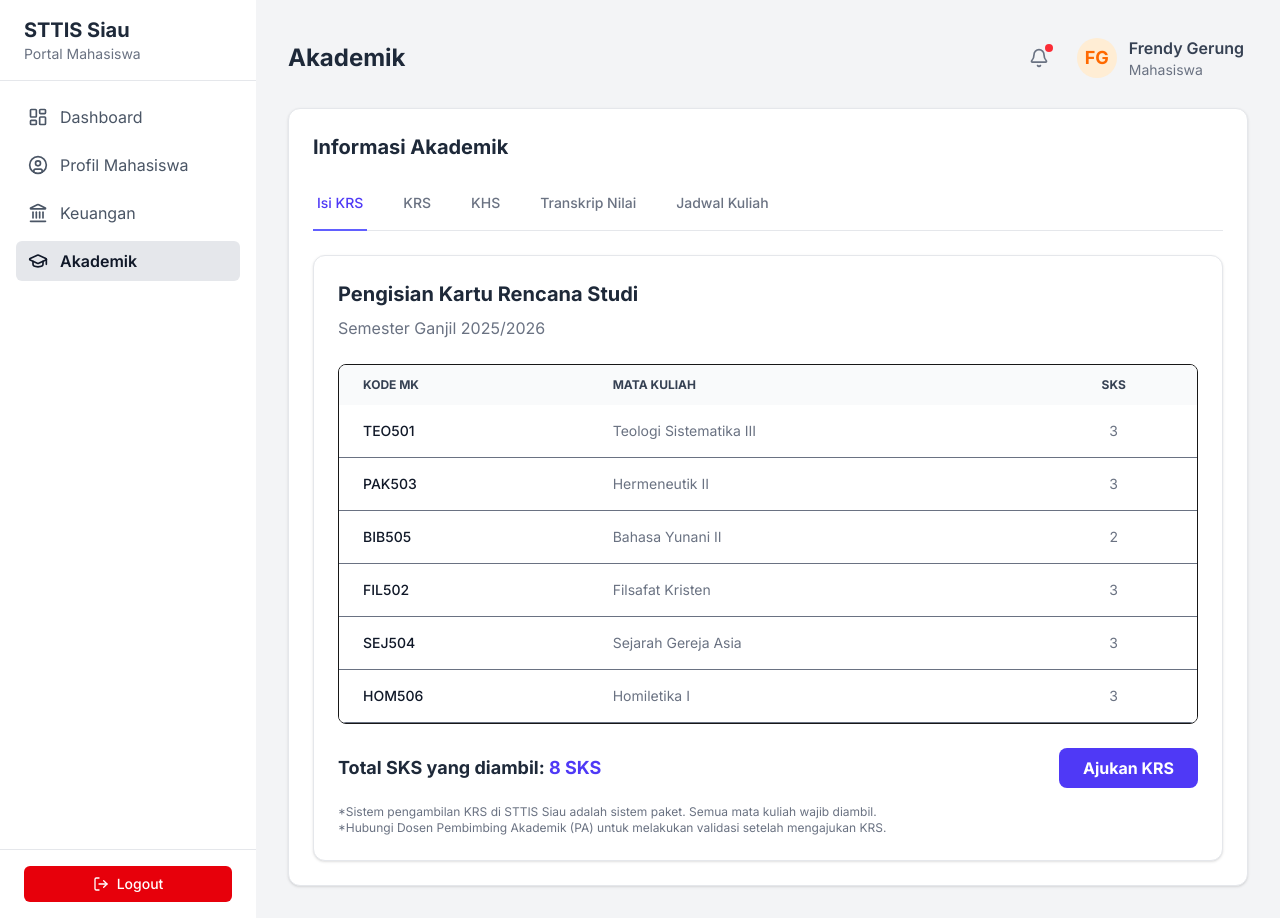
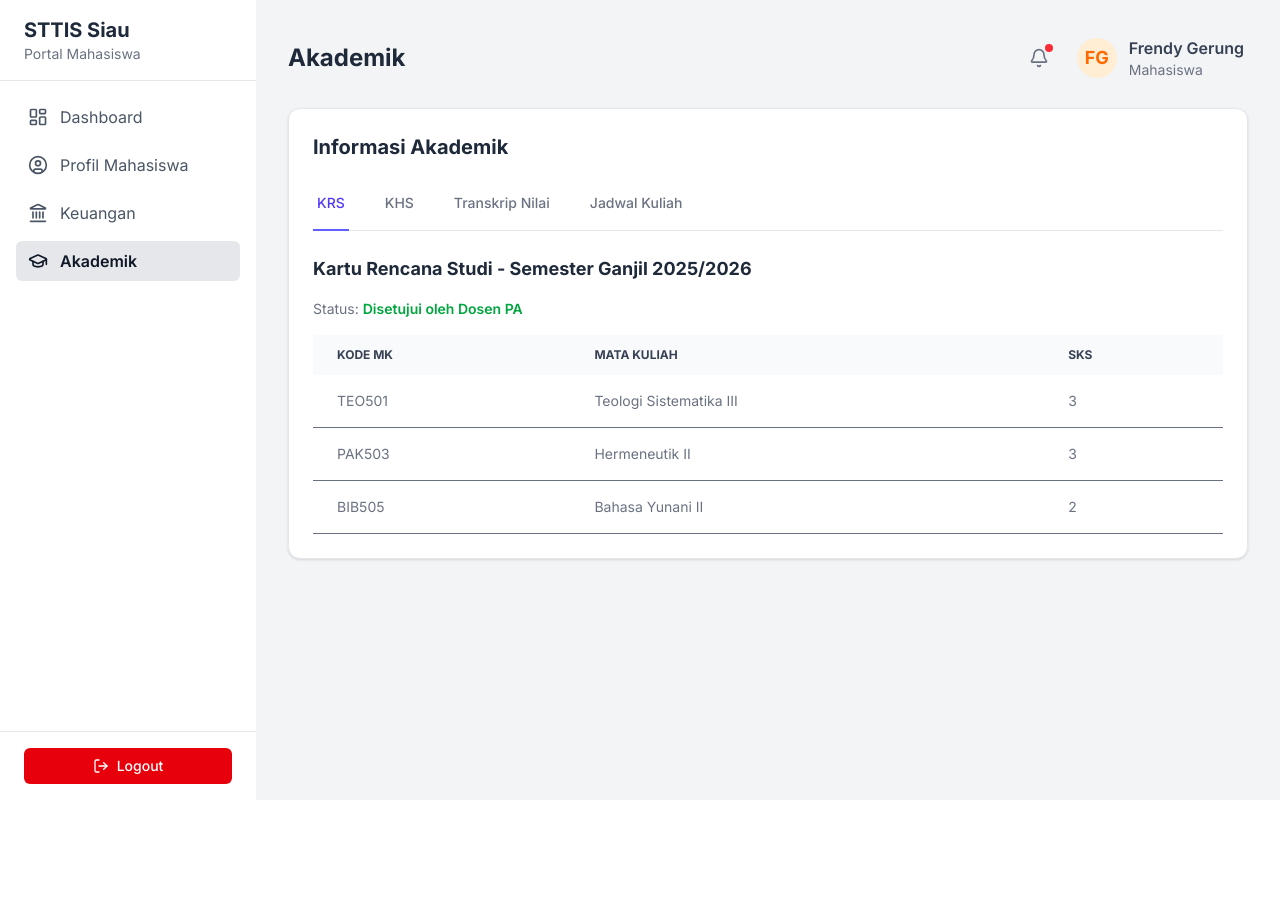
Before and after one commit to Greenson22/siau-app, a Next.js app: page / in a window 1280 px wide. Both pictures are taken after a click on the link "Akademik". After the commit the page ends 800 px from the top, so only its background shows below. Built offline with nearby package versions, Linux system fonts and the light colour scheme.

Commit message:
refactor: menghapus menu isi krs di dalam Akademik

```diff
--- a/src/components/fragments/AcademicView/index.tsx
+++ b/src/components/fragments/AcademicView/index.tsx
@@ -5,15 +5,13 @@
 import Card from '@/components/elements/Card';
 import React, { useState } from 'react';
 import { dataAkademik } from '@/lib/data';
-import KrsView from '../KrsView'; // Impor komponen baru
 
 type AcademicTab = 'isi_krs' | 'krs' | 'khs' | 'transkrip' | 'jadwal';
 
 const AcademicView = () => {
-  const [activeTab, setActiveTab] = useState<AcademicTab>('isi_krs');
+  const [activeTab, setActiveTab] = useState<AcademicTab>('krs');
 
   const tabs: { id: AcademicTab, label: string }[] = [
-    { id: 'isi_krs', label: 'Isi KRS' },
     { id: 'krs', label: 'KRS' },
     { id: 'khs', label: 'KHS' },
     { id: 'transkrip', label: 'Transkrip Nilai' },
@@ -22,8 +20,6 @@ const AcademicView = () => {
 
   const renderContent = () => {
     switch (activeTab) {
-      case 'isi_krs':
-        return <KrsView />; // Tampilkan komponen form KRS
       case 'krs':
         return (
           <>
--- a/src/components/fragments/KrsView/KrsInfo.tsx
+++ /dev/null
@@ -1,23 +0,0 @@
-import Card from '@/components/elements/Card';
-
-interface KrsInfoProps {
-  sksTerpilih: number;
-  maksSks: number;
-}
-
-export default function KrsInfo({ sksTerpilih, maksSks }: KrsInfoProps) {
-  return (
-    <div className="grid grid-cols-1 md:grid-cols-2 gap-4 mb-6">
-      <Card>
-        <h3 className="text-lg font-medium text-gray-700">SKS Terpilih</h3>
-        <p className={`text-3xl font-bold ${sksTerpilih > maksSks ? 'text-red-500' : 'text-blue-600'}`}>
-          {sksTerpilih}
-        </p>
-      </Card>
-      <Card>
-        <h3 className="text-lg font-medium text-gray-700">Maksimal SKS</h3>
-        <p className="text-3xl font-bold text-gray-800">{maksSks}</p>
-      </Card>
-    </div>
-  );
-}
--- a/src/components/fragments/KrsView/KrsTable.tsx
+++ /dev/null
@@ -1,42 +0,0 @@
-import { MataKuliah } from '@/lib/data';
-import Checkbox from '@/components/elements/Checkbox';
-
-interface KrsTableProps {
-  matakuliah: MataKuliah[];
-  selectedCourses: number[];
-  onCourseSelect: (id: number, sks: number) => void;
-}
-
-export default function KrsTable({ matakuliah, selectedCourses, onCourseSelect }: KrsTableProps) {
-  return (
-    <div className="overflow-x-auto">
-      <table className="min-w-full bg-white divide-y divide-gray-200">
-        <thead className="bg-gray-50">
-          <tr>
-            <th className="px-6 py-3 text-left text-xs font-medium text-gray-500 uppercase tracking-wider">Pilih</th>
-            <th className="px-6 py-3 text-left text-xs font-medium text-gray-500 uppercase tracking-wider">Kode MK</th>
-            <th className="px-6 py-3 text-left text-xs font-medium text-gray-500 uppercase tracking-wider">Nama Mata Kuliah</th>
-            <th className="px-6 py-3 text-center text-xs font-medium text-gray-500 uppercase tracking-wider">SKS</th>
-            <th className="px-6 py-3 text-center text-xs font-medium text-gray-500 uppercase tracking-wider">Semester</th>
-          </tr>
-        </thead>
-        <tbody className="divide-y divide-gray-200">
-          {matakuliah.map((mk) => (
-            <tr key={mk.id}>
-              <td className="px-6 py-4 whitespace-nowrap">
-                <Checkbox
-                  checked={selectedCourses.includes(mk.id)}
-                  onChange={() => onCourseSelect(mk.id, mk.sks)}
-                />
-              </td>
-              <td className="px-6 py-4 whitespace-nowrap text-sm text-gray-500">{mk.kode}</td>
-              <td className="px-6 py-4 whitespace-nowrap text-sm font-medium text-gray-900">{mk.nama}</td>
-              <td className="px-6 py-4 whitespace-nowrap text-sm text-gray-500 text-center">{mk.sks}</td>
-              <td className="px-6 py-4 whitespace-nowrap text-sm text-gray-500 text-center">{mk.semester}</td>
-            </tr>
-          ))}
-        </tbody>
-      </table>
-    </div>
-  );
-}
--- a/src/components/fragments/KrsView/index.tsx
+++ /dev/null
@@ -1,61 +0,0 @@
-// src/components/fragments/KrsView/index.tsx
-
-'use client';
-
-import Card from '@/components/elements/Card';
-import { mataKuliahTersedia } from '@/lib/data';
-import { useState } from 'react';
-
-const KrsView = () => {
-  const [mataKuliah, setMataKuliah] = useState(mataKuliahTersedia.mataKuliah);
-
-  const totalSks = mataKuliah.reduce((acc, mk) => mk.checked ? acc + mk.sks : acc, 0);
-
-  return (
-    <Card>
-      <h3 className="text-xl font-bold mb-2 text-gray-800">
-        Pengisian Kartu Rencana Studi
-      </h3>
-      <p className="text-base mb-6 text-gray-500">
-        Semester {mataKuliahTersedia.semester}
-      </p>
-
-      <div className="border rounded-lg overflow-hidden">
-        <table className="w-full text-sm text-left text-gray-500">
-          <thead className="text-xs text-gray-700 uppercase bg-gray-50">
-            <tr>
-              <th className="px-6 py-3">Kode MK</th>
-              <th className="px-6 py-3">Mata Kuliah</th>
-              <th className="px-6 py-3 text-center">SKS</th>
-            </tr>
-          </thead>
-          <tbody>
-            {mataKuliah.map((mk) => (
-              <tr key={mk.kode} className="bg-white border-b">
-                <td className="px-6 py-4 font-medium text-gray-900">{mk.kode}</td>
-                <td className="px-6 py-4">{mk.nama}</td>
-                <td className="px-6 py-4 text-center">{mk.sks}</td>
-              </tr>
-            ))}
-          </tbody>
-        </table>
-      </div>
-
-      <div className="mt-6 flex flex-col sm:flex-row justify-between items-center">
-        <div className="text-lg font-bold text-gray-800 mb-4 sm:mb-0">
-          Total SKS yang diambil: <span className="text-indigo-600">{totalSks} SKS</span>
-        </div>
-        <button className="w-full sm:w-auto bg-indigo-600 text-white font-bold py-2 px-6 rounded-lg hover:bg-indigo-700 transition-colors duration-300">
-          Ajukan KRS
-        </button>
-      </div>
-
-      <div className="mt-4 text-xs text-gray-500">
-        <p>*Sistem pengambilan KRS di STTIS Siau adalah sistem paket. Semua mata kuliah wajib diambil.</p>
-        <p>*Hubungi Dosen Pembimbing Akademik (PA) untuk melakukan validasi setelah mengajukan KRS.</p>
-      </div>
-    </Card>
-  );
-};
-
-export default KrsView;
```
